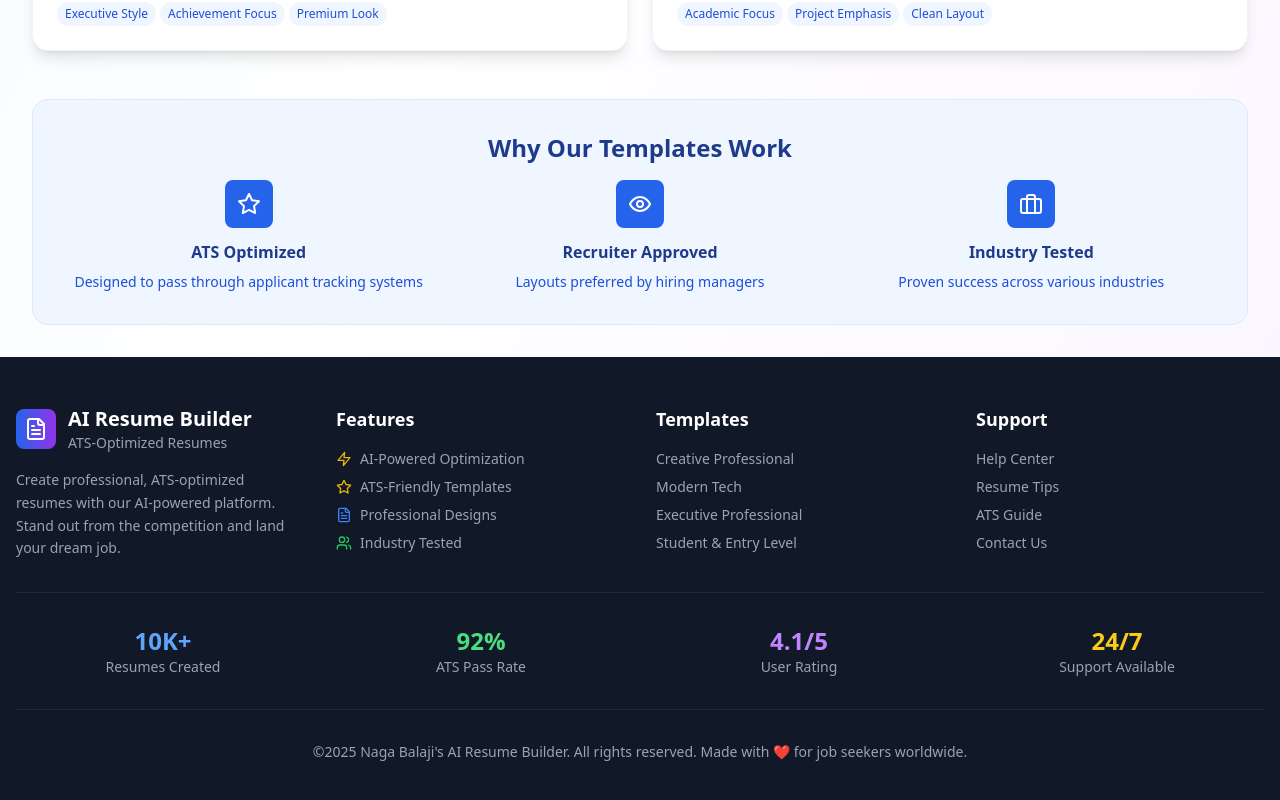
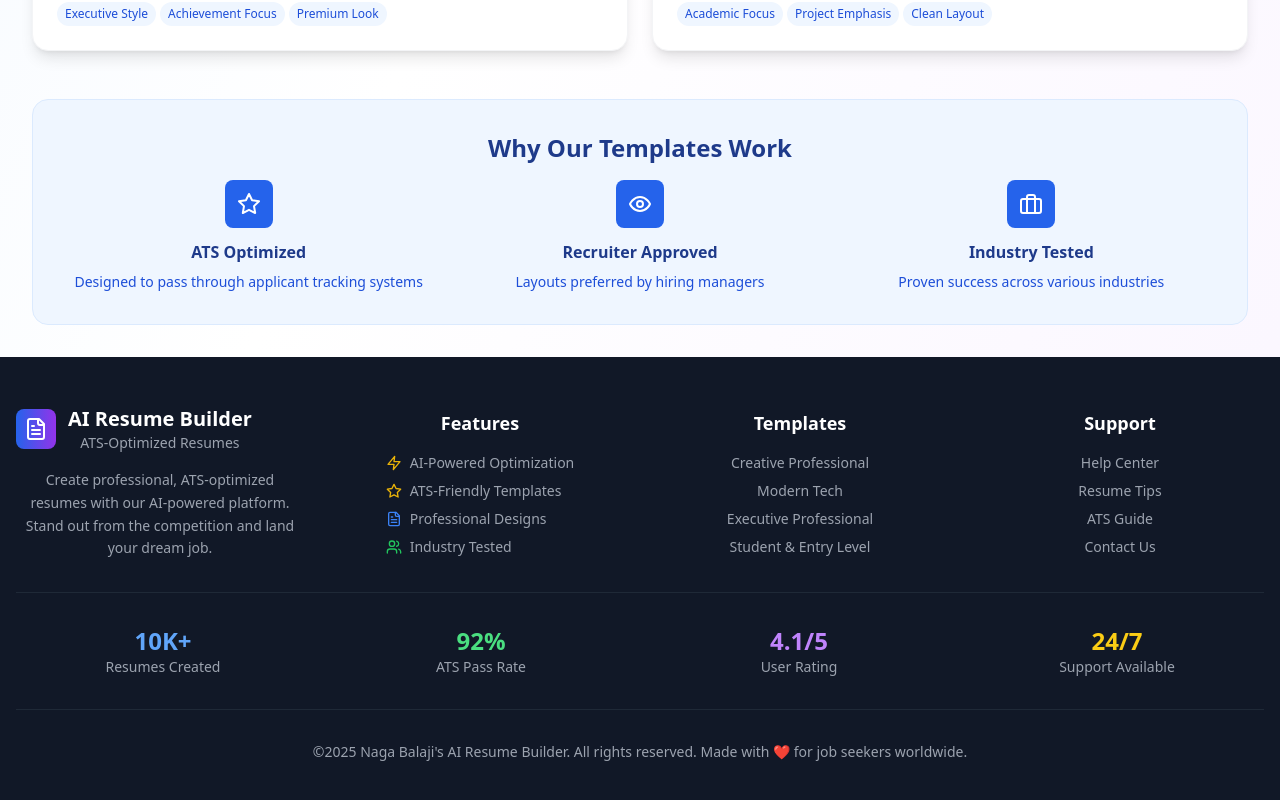
Before and after one commit to NagaBalaji005/AI-Resume-Builder, a React (Vite) app: page / in a window 1280 px wide. Shown: the part 1554-2354 px from the top of the page. Built offline with nearby package versions, Linux system fonts and the light colour scheme.

Commit message:
Update Footer.jsx

```diff
--- a/src/components/Footer.jsx
+++ b/src/components/Footer.jsx
@@ -17,8 +17,8 @@ const Footer = () => {
 
   return (
     <footer className="bg-gray-900 text-white w-full overflow-x-hidden">
-      <div className="container mx-auto px-2 sm:px-4 py-8 sm:py-12 w-full max-w-full">
-        <div className="grid grid-cols-1 md:grid-cols-4 gap-6 sm:gap-8 w-full max-w-full">
+      <div className="container mx-auto px-2 sm:px-4 py-8 sm:py-12 w-full max-w-full text-center">
+        <div className="grid grid-cols-1 md:grid-cols-4 gap-6 sm:gap-8 w-full max-w-full text-center place-items-center">
           {/* Brand Section */}
           <div className="md:col-span-1">
             <div className="flex items-center space-x-3 mb-4">
@@ -106,7 +106,7 @@ const Footer = () => {
 
         {/* Stats Section */}
         <div className="border-t border-gray-800 mt-8 pt-8">
-          <div className="grid grid-cols-1 md:grid-cols-4 gap-4 sm:gap-6 text-center w-full max-w-full">
+          <div className="grid grid-cols-1 md:grid-cols-4 gap-4 sm:gap-6 text-center w-full max-w-full place-items-center">
             <div>
               <div className="text-2xl font-bold text-blue-400">10K+</div>
               <div className="text-gray-400 text-sm">Resumes Created</div>
```
